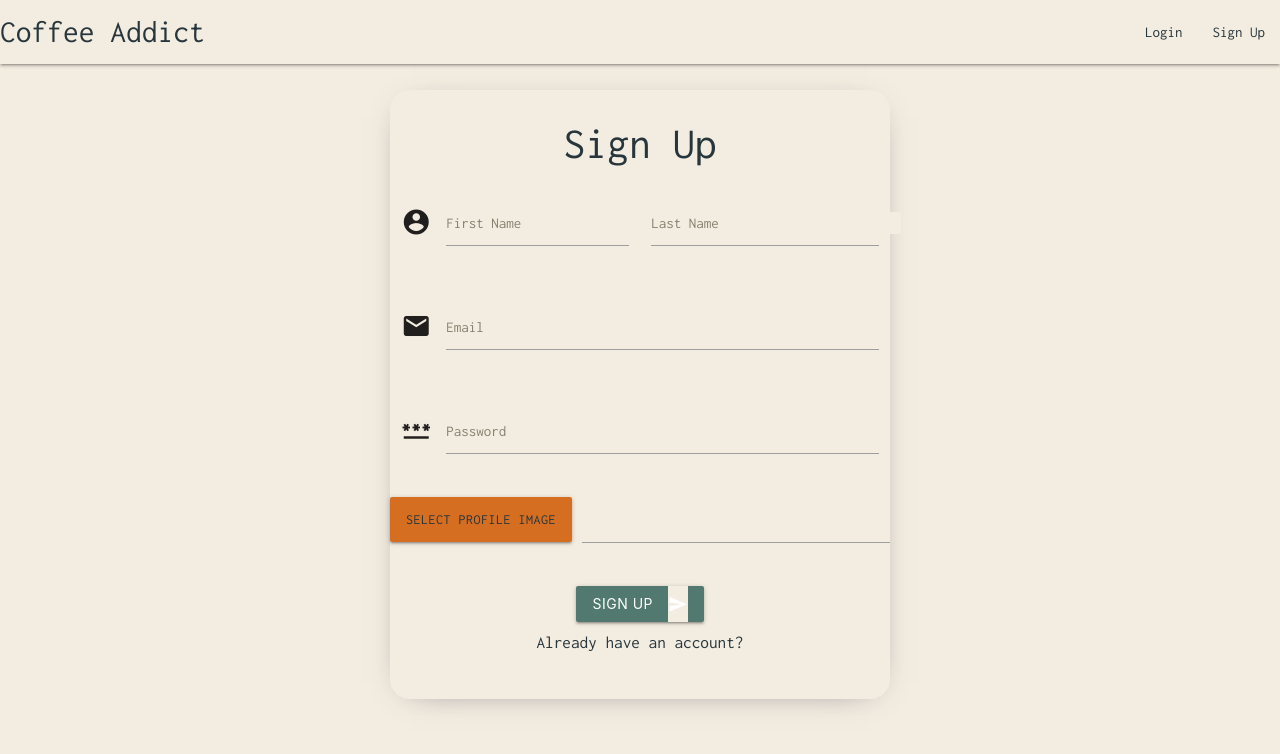
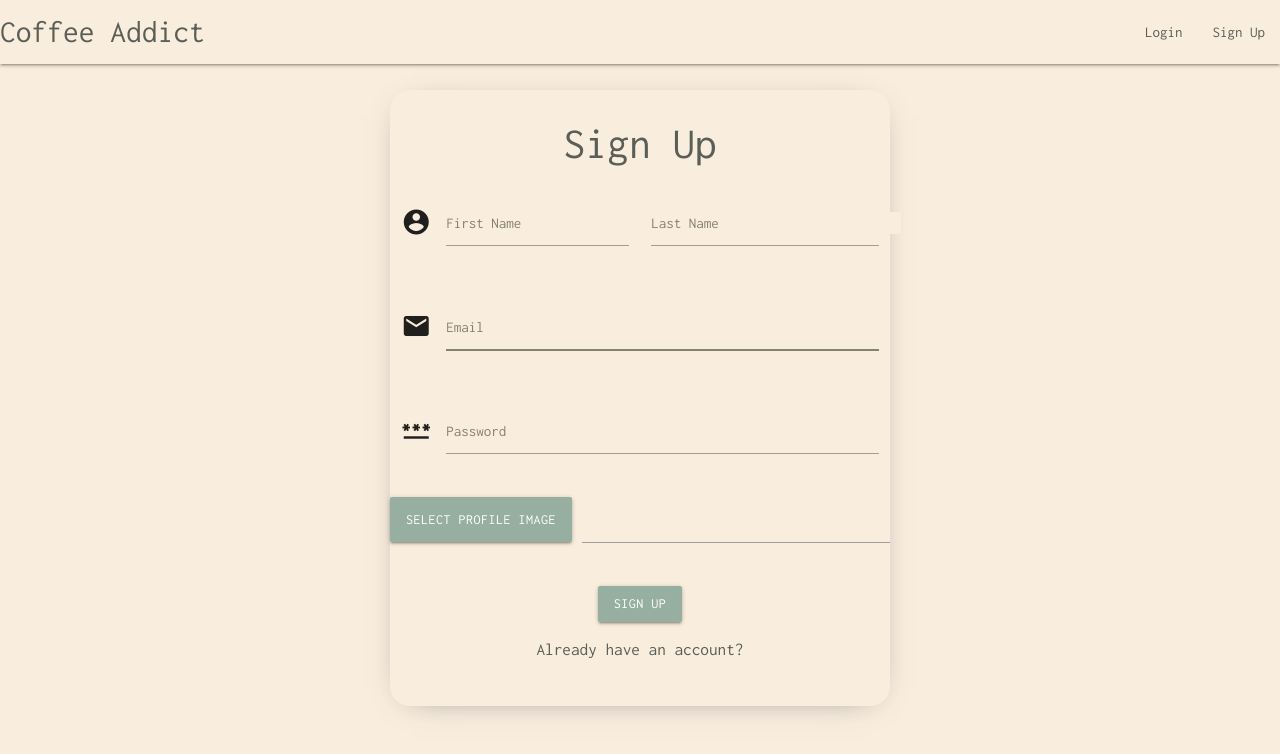
Before and after one commit to raphtis/coffee_addict, a React (Create React App) app in the folder frontend/: page /signup in a window 1280 px wide. Shown: the top 754 px of the page. Built offline with nearby package versions, Linux system fonts and the light colour scheme.

Commit message:
Updating UI continuity

```diff
--- a/frontend/src/App.css
+++ b/frontend/src/App.css
@@ -1,32 +1,31 @@
 * {
   font-family: 'Inconsolata', monospace;
   scroll-behavior: smooth;
-  background-color: #F3ECE0;
+  background-color: #F9EDDD;
 }
 
 h2, h3, h6, p, span  {
-  color: #26363C;
+  color: #5A5E58;
 }
 
 span, span:hover {
-  background-color: #D66E22;
+  background-color: #E09732;
 }
 
 a {
-  color: #26363C !important;
+  color: #5A5E58 !important;
 }
 
-.validate {
-  background-color: #26363C;
+nav ul a:hover {
+  background-color: #F9EDDD;
 }
 
-.input-field label {
-  color: #858370;
-}
+
+/* BUTTONS SECTION */
 
 .logout-button {
   border: none;
-  background-color: #F3ECE0;
+  background-color: #F9EDDD;
   color: black;
   cursor: pointer;
   float: right;
@@ -36,12 +35,59 @@
 }
 
 .logout-button:hover, .logout-button:active {
-  background-color: #F3ECE0;
+  background-color: #F9EDDD;
 }
+
+.like_button {
+  color: #E09732;
+  cursor: pointer;
+}
+
+.dislike_button {
+  cursor: pointer;
+}
+
+.comment_delete {
+  cursor: pointer;
+  float: right;
+  align-items: center;
+}
+
+.delete_button {
+  float: right;
+  margin-right: 15px;
+  cursor: pointer;
+}
+
+.button_container {
+  text-align: center;
+  margin-bottom: 18px;
+}
+
+.signup_button {
+  background-color: #96AFA0;
+  font-family: 'Inconsolata', monospace;
+}
+
+.signup_button:hover{
+  background-color: #E09732 !important;
+}
+
+.select_img_button, span {
+  background-color: #96AFA0;
+  color: #FFFF;
+}
+
+.select_img_button:hover, span:hover {
+  background-color: #96AFA0;
+}
+
+/* PAGE LAYOUT */
 
 .signup_heading {
   text-align: center;
 }
+
 
 .signup_container, .login_container, .createpost_container {
   display: grid;
@@ -65,7 +111,7 @@
   max-width: 500px;
   height: max-content;
   margin: 26px auto;
-  background-color: #F3ECE0;
+  background-color: #F9EDDD;
 }
 
 .login_container, .signup_container, .createpost_container {
@@ -74,38 +120,11 @@
 }
 
 .brand-logo {
-  background-color: #F3ECE0;
+  background-color: #F9EDDD;
 }
 
 .post-username {
   margin-left: 10px;
-}
-
-.like_button {
-  color: #D66E22;
-  cursor: pointer;
-}
-
-.dislike_button {
-  cursor: pointer;
-}
-
-.delete_button {
-  float: right;
-  margin-right: 15px;
-  cursor: pointer;
-}
-
-.button_container {
-  text-align: center;
-}
-
-.signup_button {
-  background-color: #52796F;
-}
-
-.select_img_button {
-  background-color: #D66E22;
 }
 
 .profile-page-container {
@@ -145,11 +164,25 @@
   margin-bottom: 20px;
 }
 
-.comment_delete {
-  cursor: pointer;
-  float: right;
-  align-items: center;
+
+
+/* NOTIFICATION SECTION */
+#toast-container {
+  top: 30px;
+  right: 20px;
+  left: auto;
 }
+
+/* INPUT SECTION */
+
+.validate {
+  background-color: #26363C;
+}
+
+.input-field label {
+  color: #858370;
+}
+
 
 .comment-input {
   width: 20px;
@@ -160,18 +193,35 @@
   align-items: center;
 }
 
-#toast-container {
-  top: 30px;
-  right: 20px;
-  left: auto;
+
+.comment-input-wrapper input[type=text]:focus {
+  border-bottom: 1px solid #E09732 !important;
+  box-shadow: 0 1px 0 0 #E09732 !important;
+  color: #26363C;
 }
 
+
 .input-field input[type=text]:focus {
-  border-bottom: 1px solid #D66E22 !important;
-  box-shadow: 0 1px 0 0 #D66E22 !important;
+  border-bottom: 1px solid #E09732 !important;
+  box-shadow: 0 1px 0 0 #E09732 !important;
 }
 
-.input-field input[type=password]:focus {
+.input-field input[type=text]:focus + label {
+  color: #E09732 !important;
+}
+
+.input-field .prefix.active {
+  color: #E09732 !important;
+}
+.input-field input[type=email]:focus + label {
+  color: #E09732 !important;
+}
+
+.input-field input[type=password]:focus + label {
+  color: #E09732 !important;
+}
+
+.input-field input[type=email], [type=password]:focus {
   border-bottom: 1px solid #858370 !important;
   box-shadow: 0 1px 0 0 #858370 !important;
 }
--- a/frontend/src/components/Navbar.jsx
+++ b/frontend/src/components/Navbar.jsx
@@ -13,7 +13,7 @@
       return[
         <li><NavLink to="/explore"><i className='material-icons'>explore
         </i></NavLink></li>,
-        <li><NavLink to="/create-post"><i className='material-icons'>add_circle_outline
+        <li><NavLink to="/create-post"><i className='material-icons nav_icon'>add_circle_outline
         </i></NavLink></li>,
         <li><NavLink to="/profile"><i className='material-icons'>person_outline
         </i></NavLink></li>,
--- a/frontend/src/components/pages/Login.jsx
+++ b/frontend/src/components/pages/Login.jsx
@@ -66,8 +66,7 @@
         </form>
 
         <div className="button_container">
-          <button className="btn waves-effect waves-light signup_button" type="submit" name="action" onClick={PostData}>Login
-          <i className="material-icons right">send</i>
+          <button className="btn signup_button" type="submit" name="action" onClick={PostData}>Login
           </button>
         </div>
 
--- a/frontend/src/components/pages/Signup.jsx
+++ b/frontend/src/components/pages/Signup.jsx
@@ -131,7 +131,6 @@
 
         <div className='button_container'>
           <button className="btn waves-effect waves-light signup_button" type="submit" name="action" onClick={(e) => PostData(e.target.value)}>Sign Up
-            <i className="material-icons right">send</i>
           </button>
         </div>
 
```
